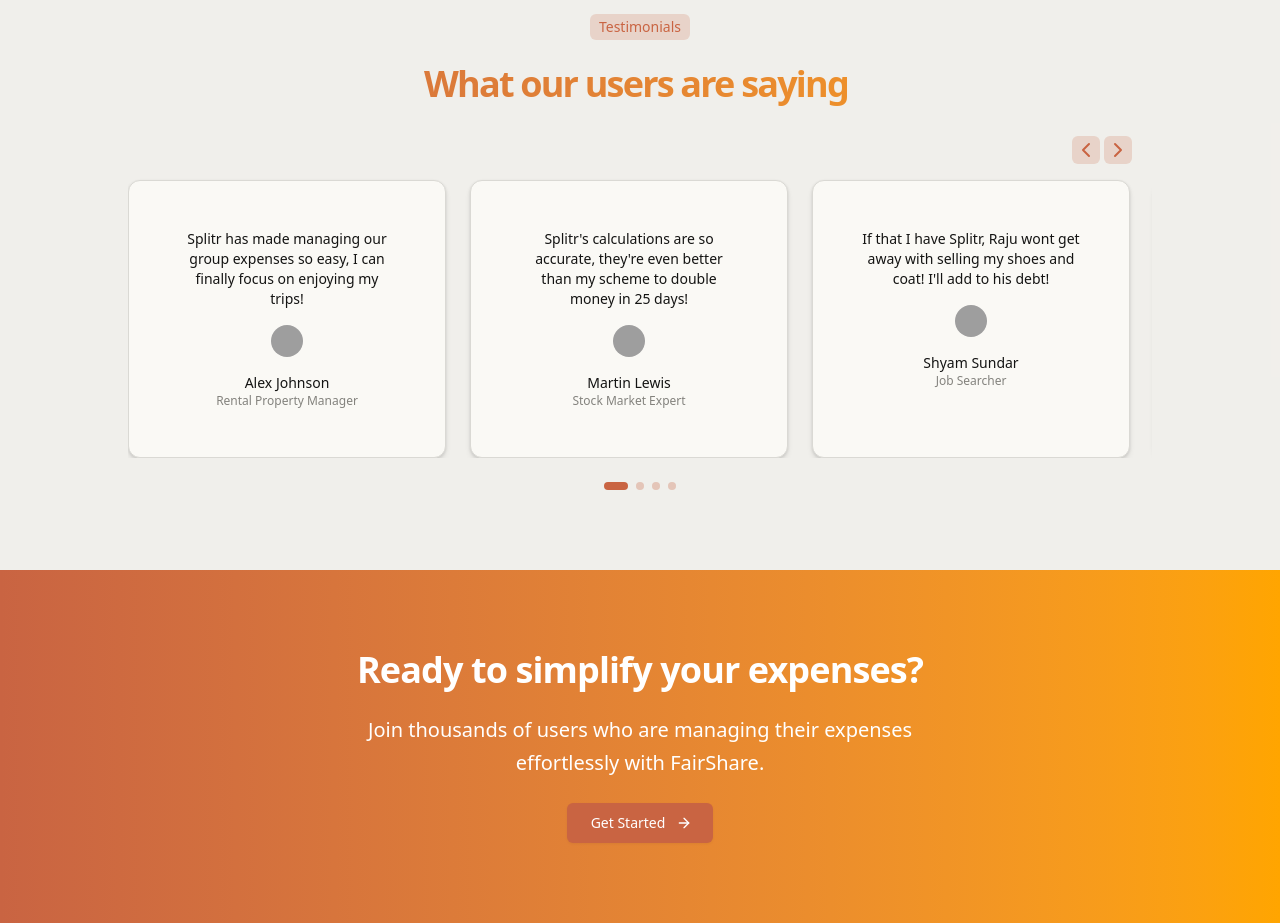
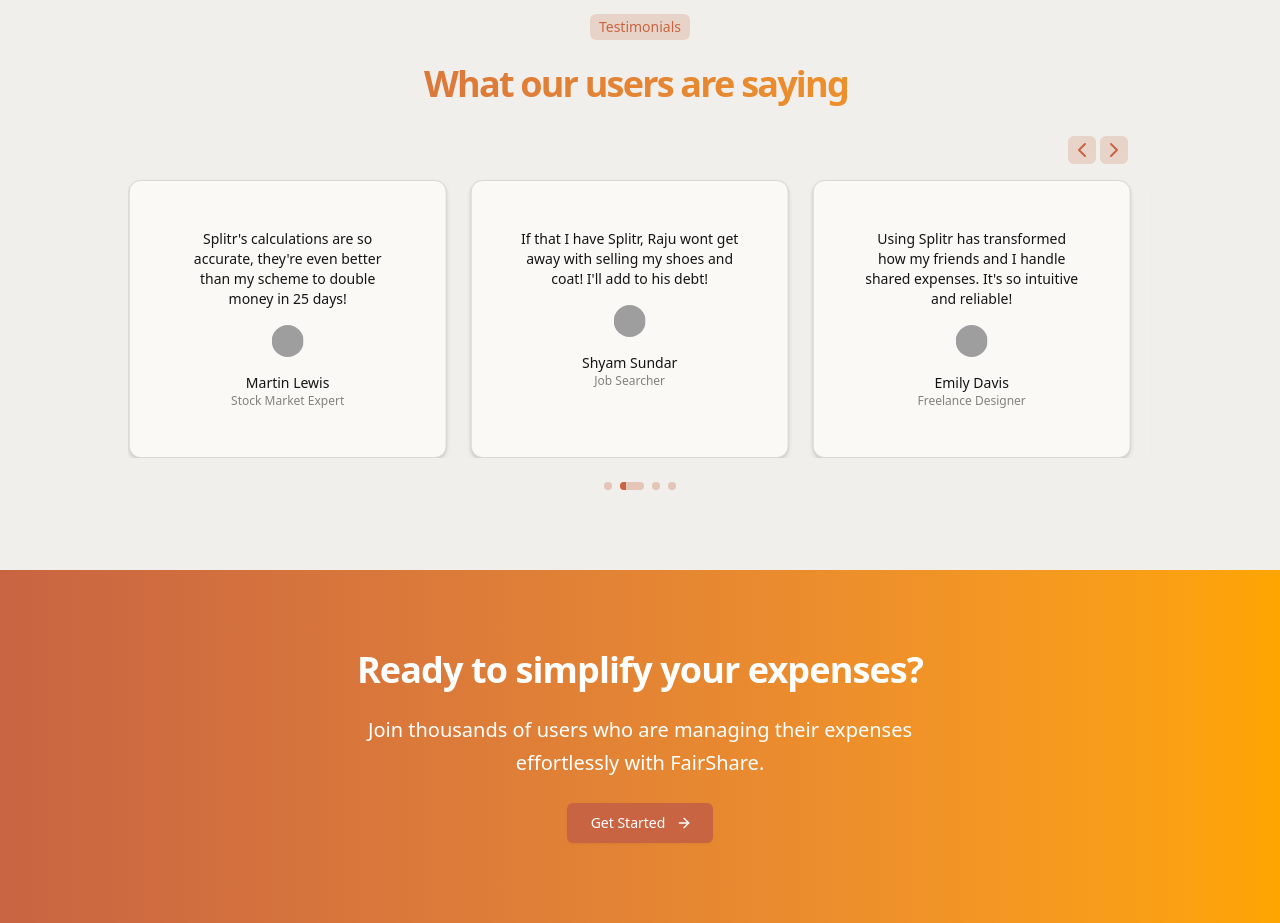
Before and after one commit to Asionsolver/fairshare, a Next.js app: page / in a window 1280 px wide. Shown: the part 3180-4103 px from the top of the page. Built offline with nearby package versions, Linux system fonts and the light colour scheme; no server answers; grey boxes are pictures that could not be loaded.

Commit message:
add new features name like Auto-timer for dots

```diff
--- a/components/home/testimonials.jsx
+++ b/components/home/testimonials.jsx
@@ -1,6 +1,6 @@
 "use client";
 
-import React, { useState, useRef } from "react";
+import React, { useState, useRef, useEffect } from "react";
 import { Badge } from "../ui/badge";
 import { Card, CardContent } from "../ui/card";
 import { Avatar, AvatarFallback, AvatarImage } from "../ui/avatar";
@@ -24,9 +24,9 @@
 const TestimonialsSlider = () => {
   const [currentIndex, setCurrentIndex] = useState(0);
   const sliderRef = useRef(null);
-  const cardsPerView = 3;
+  const [cardsPerView, setCardsPerView] = useState(3);
 
-  const maxIndex = TESTIMONIALS.length - cardsPerView;
+  const maxIndex = Math.max(TESTIMONIALS.length - cardsPerView, 0);
 
   const next = () =>
     setCurrentIndex((prev) => (prev >= maxIndex ? 0 : prev + 1));
@@ -38,6 +38,30 @@
     if (info.offset.x > threshold) prev();
     else if (info.offset.x < -threshold) next();
   };
+  // Add auto-slide effect
+  useEffect(() => {
+    const handleResize = () => {
+      if (window.innerWidth < 768)
+        setCardsPerView(1); // small
+      else if (window.innerWidth < 1024)
+        setCardsPerView(2); // medium
+      else setCardsPerView(3); // large
+    };
+
+    handleResize(); // set initial value
+    window.addEventListener("resize", handleResize);
+
+    return () => window.removeEventListener("resize", handleResize);
+  }, []);
+
+  // Add auto-slide effect
+  useEffect(() => {
+    const interval = setInterval(() => {
+      next();
+    }, 5000); // change 5000 to however many milliseconds you want
+
+    return () => clearInterval(interval); // cleanup on unmount
+  }, [currentIndex]); // you can also leave the dependency array empty and just use a ref to avoid repeated intervals
 
   return (
     <section id="testimonials" className="py-20 bg-foreground/5">
@@ -67,12 +91,12 @@
           className="relative max-w-5xl mx-auto overflow-hidden"
         >
           {/* Navigation Controls */}
-          <div className=" items-center justify-end mb-4 gap-1 mx-5 hidden  md:flex">
+          <div className=" items-center justify-end mb-4 gap-1  hidden md:flex lg:mx-6">
             <motion.button
               whileHover={{ scale: 1.1 }}
               whileTap={{ scale: 0.95 }}
               onClick={prev}
-              className="p-0.5 rounded-md bg-primary/20 hover:bg-primary/30 transition-colors"
+              className="p-0.5 rounded-md bg-primary/20 hover:bg-primary/30 transition-colors cursor-pointer"
               aria-label="Previous testimonials"
             >
               <ChevronLeft className="w-6 h-6 text-primary" />
@@ -82,7 +106,7 @@
               whileHover={{ scale: 1.1 }}
               whileTap={{ scale: 0.95 }}
               onClick={next}
-              className="p-0.5 rounded-md bg-primary/20 hover:bg-primary/30 transition-colors"
+              className="p-0.5 rounded-md bg-primary/20 hover:bg-primary/30 transition-colors cursor-pointer"
               aria-label="Next testimonials"
             >
               <ChevronRight className="w-6 h-6 text-primary" />
@@ -90,7 +114,7 @@
           </div>
           <motion.div
             ref={sliderRef}
-            className="flex gap-6 cursor-grab  md:ml-0"
+            className="flex md:gap-6 cursor-grab "
             animate={{ x: -currentIndex * (100 / cardsPerView) + "%" }}
             transition={{ type: "spring", stiffness: 300, damping: 30 }}
             drag="x"
@@ -104,7 +128,7 @@
             {TESTIMONIALS.map(({ name, quote, role, image }) => (
               <div
                 key={name}
-                className="min-w-full md:min-w-[340px] lg:min-w-[318px] flex-1 flex-shrink-0"
+                className="min-w-full md:min-w-[21.25rem] lg:min-w-[19.875rem] flex-1 flex-shrink-0 "
               >
                 <Card className="flex flex-col items-center p-6 shadow-lg h-full">
                   <CardContent className="p-6 space-y-4">
@@ -134,17 +158,29 @@
           transition={{ delay: 0.2 }}
         >
           {Array.from({ length: TESTIMONIALS.length - cardsPerView + 1 }).map(
-            (_, idx) => (
-              <motion.button
-                key={idx}
-                onClick={() => setCurrentIndex(idx)}
-                className={`h-2 rounded-full transition-all ${
-                  idx === currentIndex ? "bg-primary w-6" : "bg-primary/30 w-2"
-                }`}
-                whileHover={{ scale: 1.2 }}
-                aria-label={`Go to slide ${idx + 1}`}
-              />
-            )
+            (_, idx) => {
+              const isActive = idx === currentIndex;
+
+              return (
+                <motion.button
+                  key={idx}
+                  onClick={() => setCurrentIndex(idx)}
+                  className="h-2 rounded-full cursor-pointer bg-primary/30 overflow-hidden"
+                  aria-label={`Go to slide ${idx + 1}`}
+                  style={{ width: isActive ? "24px" : "8px" }} // base width
+                  whileHover={{ scale: 1.2 }}
+                >
+                  {isActive && (
+                    <motion.div
+                      className="h-full bg-primary"
+                      initial={{ width: "0%" }}
+                      animate={{ width: "100%" }}
+                      transition={{ duration: 5, ease: "linear" }} // match 5000ms
+                    />
+                  )}
+                </motion.button>
+              );
+            }
           )}
         </motion.div>
       </motion.div>
```
